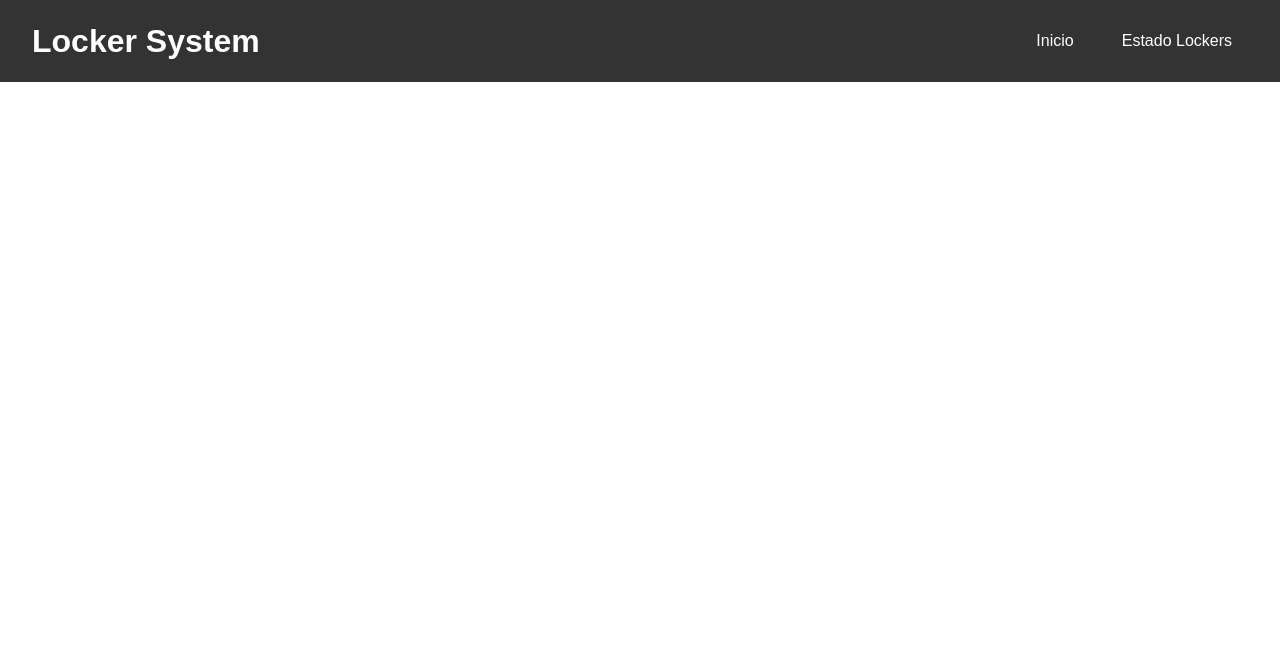
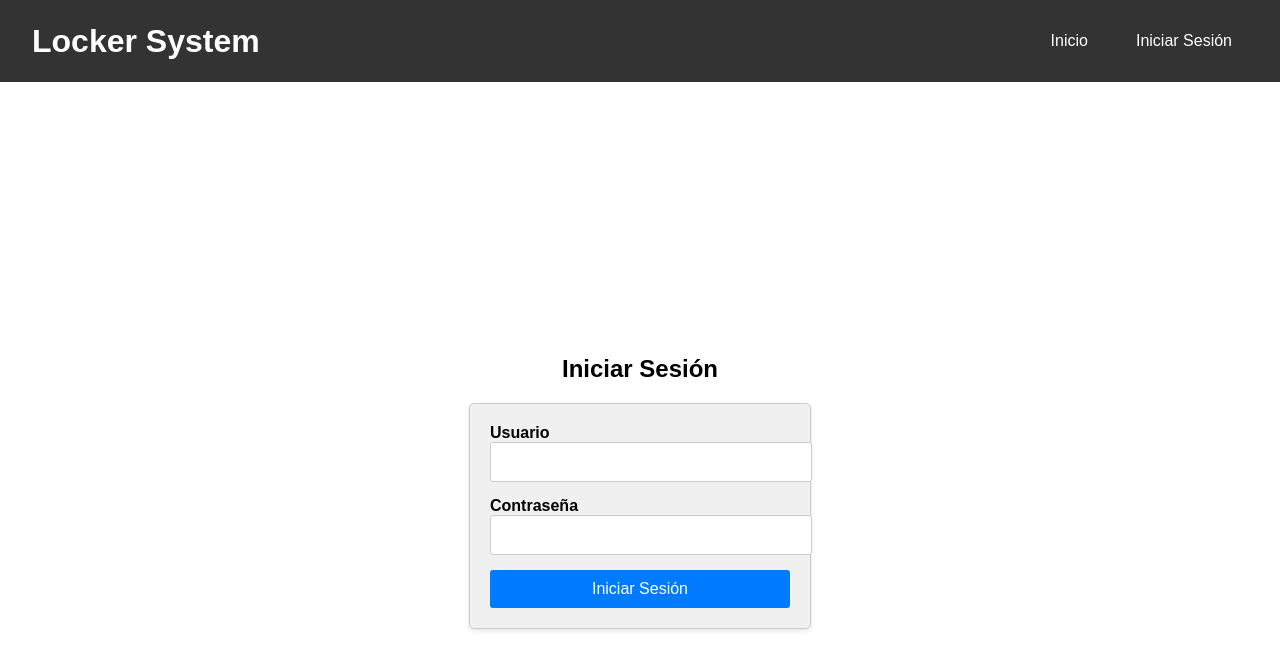
Before and after one commit to raulduha/PDS4, a React (Create React App) app in the folder frontend/: page /login in a window 1280 px wide. Shown: the top 670 px of the page. Built offline with nearby package versions, Linux system fonts and the light colour scheme.

Commit message:
detalles

```diff
--- a/frontend/src/App.js
+++ b/frontend/src/App.js
@@ -1,4 +1,4 @@
-import React from 'react';
+import React, { useState } from 'react';
 import './App.css';
 import Navbar from './components/navbar/Navbar';
 import PackageRetrieval from './components/packageRetrieval/PackageRetrieval';
@@ -6,21 +6,30 @@ import LockerStatus from './components/lockerStatus/LockerStatus';
 import UserRegistration from './components/userRegistration/UserRegistration';
 import LockerReservation from './components/lockerReservation/LockerReservation';
 import HomePage from './components/homePage/HomePage';
+import LoginPage from './components/login/LoginPage';
 
 import { BrowserRouter as Router, Route, Routes } from 'react-router-dom';
 
+function App() {
+  const [isLoggedIn, setIsLoggedIn] = useState(false);
 
-function App() {
+  // Función para manejar el inicio de sesión
+  const handleLogin = () => {
+    setIsLoggedIn(true);
+  };
+
   return (
     <Router>
       <div className="App">
-        <Navbar />
+        <Navbar isLoggedIn={isLoggedIn} />
         <Routes>
           <Route path="/" element={<HomePage />} />
           <Route path="/registration" element={<UserRegistration />} />
           <Route path="/reservation" element={<LockerReservation />} />
           <Route path="/retrieval" element={<PackageRetrieval />} />
-          <Route path="/status" element={<LockerStatus />} />
+          <Route path="/status" element={<LockerStatus/>}/>
+          {/* Agregar la ruta al componente LoginPage */}
+          <Route path="/login" element={<LoginPage onLogin={handleLogin} />} />
         </Routes>
       </div>
     </Router>
@@ -28,3 +37,4 @@ function App() {
 }
 
 export default App;
+//<Route path="/status" element={isLoggedIn ? <LockerStatus /> : <LoginPage onLogin={handleLogin} />} />
--- a/frontend/src/components/homePage/HomePage.js
+++ b/frontend/src/components/homePage/HomePage.js
@@ -2,8 +2,6 @@ import axios from 'axios';
 import './HomePage.css';
 import React, { useState, useEffect } from 'react';
 import AWS from 'aws-sdk';
-import dotenv from 'dotenv';
-dotenv.config();
 
 const HomePage = () => {
   const [userType, setUserType] = useState('delivery');
@@ -12,22 +10,18 @@ const HomePage = () => {
   const [message, setMessage] = useState('');
   const [lockState, setLockState] = useState('UNLOCKED');
 
-  // Resto de tu código aquí
   const awsEndpoint = 'a56zjhbrqce7l-ats.iot.us-east-2.amazonaws.com';
   const awsRegion = 'us-east-2';
-  const accessKeyId = process.env.AWS_ACCESS_KEY_ID;
-  const secretAccessKey = process.env.AWS_SECRET_ACCESS_KEY;
-
+  const accessKeyId = 'AKIAU6BRFNUSIDVECJFA';
+  const secretAccessKey = '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';
 
   AWS.config.update({
-        region: awsRegion,
-        credentials: new AWS.Credentials({
-        accessKeyId: accessKeyId,
-        secretAccessKey: secretAccessKey,
-        }),
-    });
-
-
+    region: awsRegion,
+    credentials: new AWS.Credentials({
+      accessKeyId: accessKeyId,
+      secretAccessKey: secretAccessKey
+    })
+  });
 
   const iotHandler = new AWS.IotData({ endpoint: awsEndpoint });
 
--- /dev/null
+++ b/frontend/src/components/login/LoginPage.css
@@ -0,0 +1,54 @@
+/* LoginPage.css */
+.login-page {
+    display: flex;
+    flex-direction: column;
+    align-items: center;
+    justify-content: center;
+    height: 100vh;
+  }
+
+  .login-form {
+    background-color: #f0f0f0;
+    border: 1px solid #ccc;
+    border-radius: 5px;
+    padding: 20px;
+    width: 300px;
+    box-shadow: 0 2px 5px rgba(0, 0, 0, 0.1);
+  }
+
+  .login-form h2 {
+    font-size: 1.5rem;
+    margin-bottom: 20px;
+    text-align: center;
+  }
+
+  .login-form label {
+    font-weight: bold;
+    margin-bottom: 5px;
+  }
+
+  .login-form input[type="text"],
+  .login-form input[type="password"] {
+    width: 100%;
+    padding: 10px;
+    margin-bottom: 15px;
+    border: 1px solid #ccc;
+    border-radius: 3px;
+    font-size: 1rem;
+  }
+
+  .login-form button {
+    width: 100%;
+    padding: 10px;
+    background-color: #007bff;
+    color: #fff;
+    border: none;
+    border-radius: 3px;
+    cursor: pointer;
+    font-size: 1rem;
+    transition: background-color 0.3s;
+  }
+
+  .login-form button:hover {
+    background-color: #0056b3;
+  }
--- /dev/null
+++ b/frontend/src/components/login/LoginPage.js
@@ -0,0 +1,47 @@
+// LoginPage.js
+import React, { useState } from 'react';
+import './LoginPage.css'; // Crea este archivo CSS para estilizar la página de inicio de sesión si es necesario
+
+const LoginPage = ({ onLogin }) => {
+  const [username, setUsername] = useState('');
+  const [password, setPassword] = useState('');
+
+  const handleLogin = async () => {
+    try {
+      // Realiza una solicitud al backend para autenticar al usuario
+      const response = await fetch('URL_DEL_BACKEND/login', {
+        method: 'POST',
+        headers: {
+          'Content-Type': 'application/json',
+        },
+        body: JSON.stringify({ username, password }),
+      });
+
+      if (response.ok) {
+        // Si la autenticación es exitosa, llama a la función onLogin
+        // para notificar al componente principal que el usuario ha iniciado sesión
+        onLogin();
+      } else {
+        // Maneja errores de autenticación aquí
+        console.error('Error de inicio de sesión');
+      }
+    } catch (error) {
+      console.error('Error de red', error);
+    }
+  };
+
+  return (
+    <div className="login-page">
+      <h2>Iniciar Sesión</h2>
+      <div className="login-form">
+        <label>Usuario</label>
+        <input type="text" value={username} onChange={(e) => setUsername(e.target.value)} />
+        <label>Contraseña</label>
+        <input type="password" value={password} onChange={(e) => setPassword(e.target.value)} />
+        <button onClick={handleLogin}>Iniciar Sesión</button>
+      </div>
+    </div>
+  );
+};
+
+export default LoginPage;
--- a/frontend/src/components/navbar/Navbar.js
+++ b/frontend/src/components/navbar/Navbar.js
@@ -2,7 +2,8 @@ import React from 'react';
 import { Link } from 'react-router-dom';
 import './Navbar.css';
 
-const Navbar = () => {
+
+const Navbar = ({ isLoggedIn }) => {
     return (
       <div className="navbar">
         <h1>Locker System</h1>
@@ -10,14 +11,22 @@ const Navbar = () => {
           <li>
             <Link to="/">Inicio</Link>
           </li>
+          {isLoggedIn ? (
+            <>
               <li>
                 <Link to="/status">Estado Lockers</Link>
               </li>
-
+              {/* Otros enlaces autenticados aquí */}
+            </>
+          ) : (
+            <li>
+              <Link to="/login">Iniciar Sesión</Link>
+            </li>
+          )}
         </ul>
       </div>
     );
-}
+  };
 
   export default Navbar;
 //<li>
```
Also changed, not shown: frontend/package.json (+7 -0 lines), 1 other file (tests, documents, lock files or other folders). Lines whose indentation alone changed are shown as unchanged.
